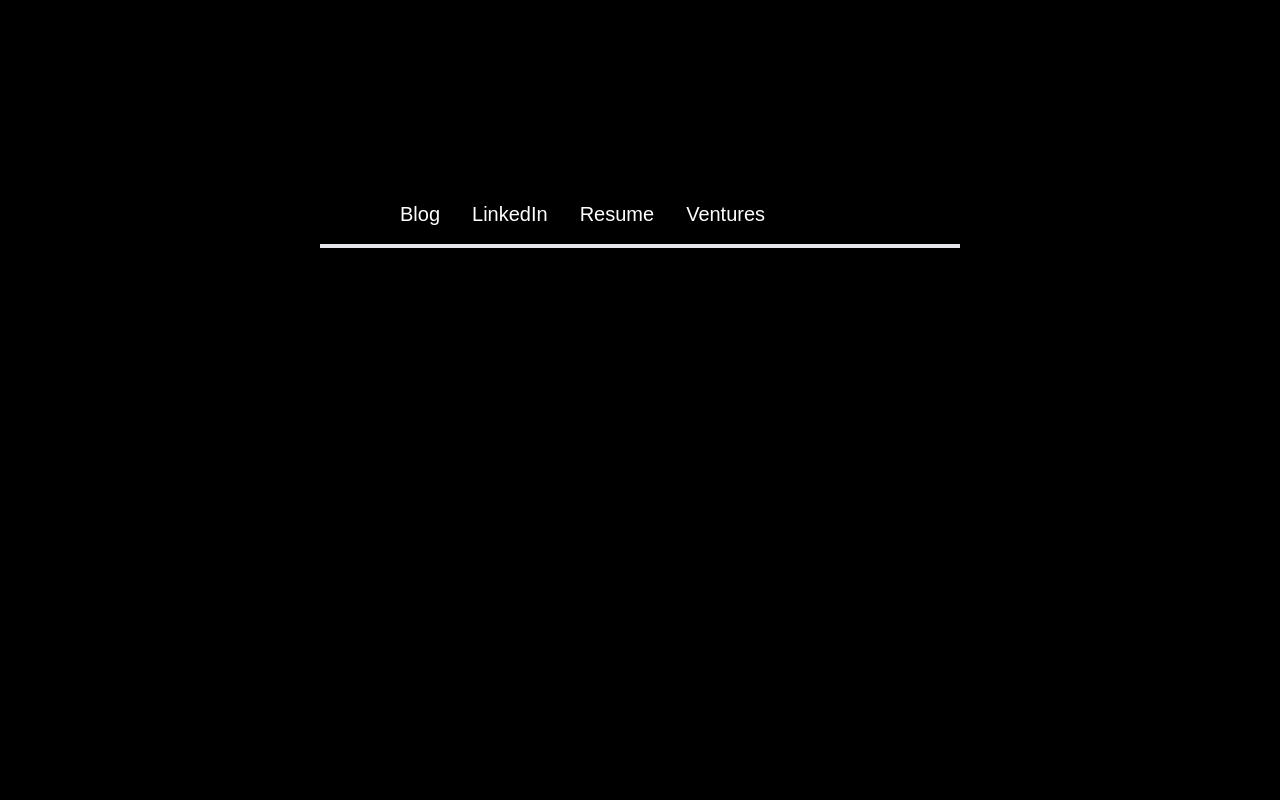
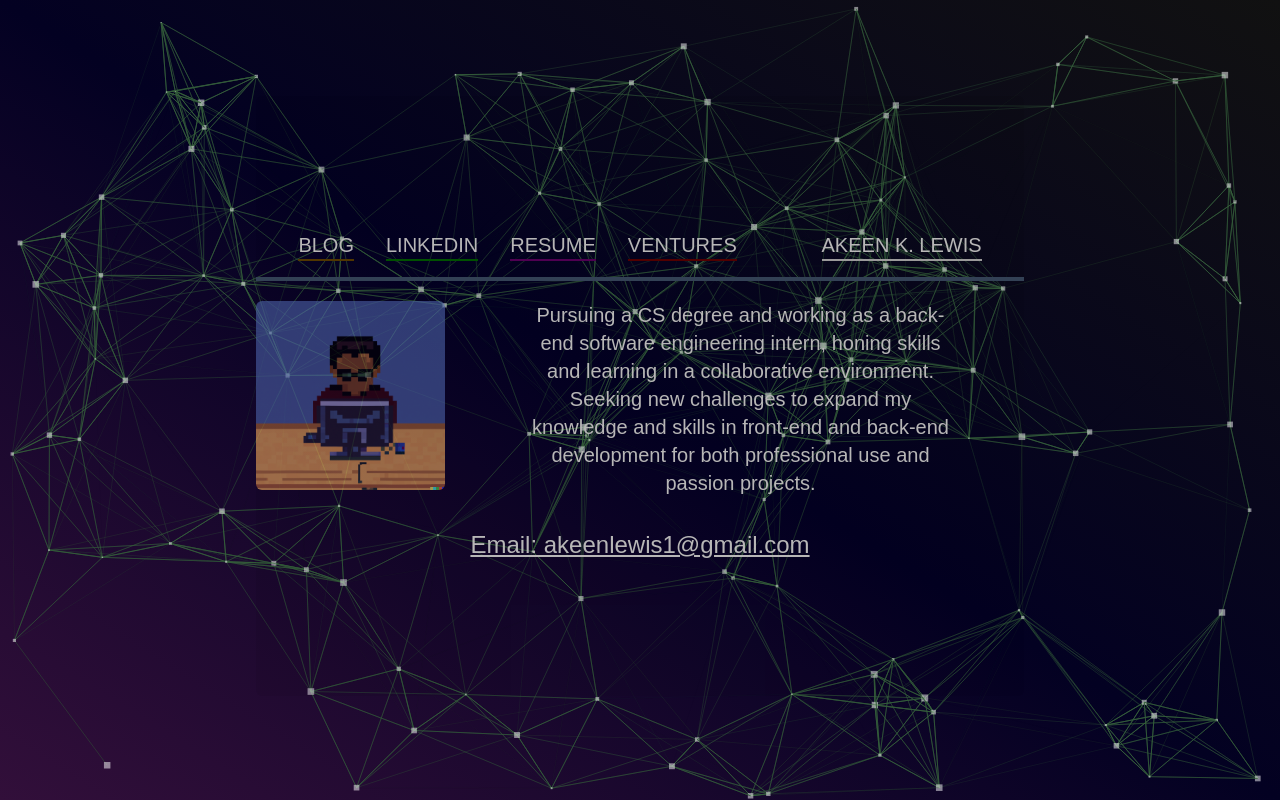
Before and after one commit to AkeenL1/personalsite, a Gatsby site: page / in a window 1280 px wide. Built offline with nearby package versions, Linux system fonts and the light colour scheme; Gatsby itself is replaced by a stand-in of ours.

Commit message:
adding stuff

```diff
--- a/gatsby-config.js
+++ b/gatsby-config.js
@@ -8,5 +8,8 @@ module.exports = {
   },
   plugins: [
     'gatsby-plugin-postcss',
+    `gatsby-plugin-image`,
+    `gatsby-plugin-sharp`,
+    `gatsby-transformer-sharp`, // Needed for dynamic images
   ],
 }
--- a/src/components/navbar.js
+++ b/src/components/navbar.js
@@ -3,13 +3,18 @@ import "../styles/global.css"
 
 const NavBar = ({link1,link2,link3,link4}) => {
     return (
-        <nav className="font-serif h-fit border-b-4 text-xl" >
-            <ul className="pl-20 pb-4 flex flex-row space-x-8">
-                <li>{link1}</li>
-                <li>{link2}</li>
-                <li>{link3}</li>
-                <li>{link4}</li>
+        <nav className="flex uppercase justify-around align-center border-b-4 border-b-slate-700" >
+            <ul className="flex flex-row space-x-8 ">
+                <li className="border-b-2 h-fit border-[#513600]">{link1}</li>
+                <li className="border-b-2 h-fit border-[#005100]">{link2}</li>
+                <li className="border-b-2 h-fit border-[#4f0051]">{link3}</li>
+                <li className="border-b-2 h-fit border-[#510000]">{link4}</li>
             </ul>
+            <div className="pb-4">
+                <h4 className="border-b-2 border-[#9b9a9a]">
+                    Akeen K. Lewis
+                </h4>
+            </div>
         </nav>
     )
 }
--- /dev/null
+++ b/src/components/particlesbarnacles.js
@@ -0,0 +1,89 @@
+import * as React from "react"
+import { useCallback } from "react";
+import Particles from "react-particles";
+import { loadFull } from "tsparticles";
+
+const Particlesbarnacles = () => {
+    const particlesInit = useCallback(async engine => {
+        console.log(engine);
+        // you can initiate the tsParticles instance (engine) here, adding custom shapes or presets
+        // this loads the tsparticles package bundle, it's the easiest method for getting everything ready
+        // starting from v2 you can add only the features you need reducing the bundle size
+        await loadFull(engine);
+    }, []);
+
+    const particlesLoaded = useCallback(async container => {
+        await console.log(container);
+    }, []);
+
+    return (
+        <Particles
+        id="tsparticles"
+        init={particlesInit}
+        loaded={particlesLoaded}
+        options={{
+            background: {
+            },
+            fpsLimit: 120,
+            interactivity: {
+                events: {
+                    resize: true,
+                },
+                modes: {
+                    push: {
+                        quantity: 7,
+                    },
+                    repulse: {
+                        distance: 200,
+                        duration: 0.4,
+                    },
+                },
+            },
+            particles: {
+                color: {
+                    value: "#FFFFFF",
+                },
+                links: {
+                    color: "#355E3B",
+                    distance: 200,
+                    enable: true,
+                    opacity: 1.125,
+                    width: 1,
+                },
+                collisions: {
+                    enable: true,
+                },
+                move: {
+                    directions: "none",
+                    enable: true,
+                    outModes: {
+                        default: "bounce",
+                    },
+                    random: false,
+                    speed: 1.5,
+                    straight: false,
+                },
+                number: {
+                    density: {
+                        enable: true,
+                        area: 800,
+                    },
+                    value: 115,
+                },
+                opacity: {
+                    value: 0.5,
+                },
+                shape: {
+                    type: "edge",
+                },
+                size: {
+                    value: { min: 1, max: 5 },
+                },
+            },
+            detectRetina: true,
+        }}
+    />
+    );
+};
+
+export default Particlesbarnacles
--- /dev/null
+++ b/src/components/temp-image.js
@@ -0,0 +1,6 @@
+import { StaticImage } from "gatsby-plugin-image"
+import * as React from "react"
+
+export default function akeen() {
+  return <StaticImage src="../images/temp.png" alt="A picture of me" />
+}
--- a/src/pages/index.js
+++ b/src/pages/index.js
@@ -1,15 +1,34 @@
 import * as React from "react"
 import "../styles/global.css"
+import temp from "../images/temp.png"
 import NavBar from "../components/navbar"
+import Particlesbarnacles from "../components/particlesbarnacles"
+/*
+Design for desktop displays from 1024×768 through 1920×1080
+Design for mobile displays from 360×640 through 414×896
+Design for tablet displays from 601×962 through 1280×800
+*/
 
 const indexPage = () => {
   return (
-    <main className="flex justify-center items-center h-screen ">
-      <div id="content" className="w-1/2 h-1/2">
-        <div id="nav">
+    <main className="bg-gradient-to-tr from-[#320f3a] via-[#030122] to-[#111111] flex justify-center items-center h-screen w-screen">
+      <Particlesbarnacles ></Particlesbarnacles>
+      <div id="content" className="flex flex-col  xl:w-3/5 w-3/4 h-3/4 mt-8 mb-6 rounded-md md:text-base lg:text-lg xl:text-xl justify-center">
+        <div id="nav" className="mb-5 text-[#b7b6b6]">
           <NavBar link1={"Blog"} link2={"LinkedIn"} link3={"Resume"} link4={"Ventures"}></NavBar>
         </div>
-        <div id="text">
+        <div id="text" className="flex justify-evenly ">
+          <div className="mr-3 w-1/4"id="pictureandinfo">
+            <img id="profileImage" className="rounded-md" src={temp} alt="Me"/>
+          </div>
+          <div id="blurb" className="flex justify-center items-center w-3/4">
+            <p className="text-center text-[#b7b6b6] w-3/4 ">
+            Pursuing a CS degree and working as a back-end software engineering intern, honing skills and learning in a collaborative environment.
+            Seeking new challenges to expand my knowledge and skills in front-end and back-end development for both professional use and passion projects.</p>
+          </div>
+        </div>
+        <div className="text-center mt-8 w-full text-[#b7b6b6]">
+            <a className="underline text-2xl" href="mailto:akeenlewis1@gmail.com">Email: akeenlewis1@gmail.com</a>
         </div>
       </div>
     </main>
@@ -18,4 +37,4 @@ const indexPage = () => {
 
 export default indexPage
 
-export const Head = () => <title>Home Page</title>
+export const Head = () => <title>Akeen Lewis</title>
--- a/src/styles/global.css
+++ b/src/styles/global.css
@@ -1,9 +1,35 @@
 @tailwind base;
 @tailwind components;
 @tailwind utilities;
-@import url('https://fonts.googleapis.com/css2?family=Montserrat:wght@300&display=swap');
+@import url('https://fonts.googleapis.com/css2?family=Montserrat:wght@600&display=swap');
 body {
     font-family: 'Montserrat', sans-serif;
     color:white;
     background-color: black;
 }
+
+#content{
+    margin-bottom: 2em;
+    background-color: rgba(0, 0, 0, 0.05);
+    z-index: 2;
+}
+
+#drawing-area {
+    position: absolute;
+    width: 100%;
+    height: 100%;
+    margin: -8% 23%;
+    opacity: 1;
+}
+#myCanvas{
+    position: absolute;
+    width: 100%;
+    height: 100%;
+}
+#temp{
+    width:100
+}
+
+#content img{
+    opacity: 0.6;
+}
--- a/src/styles/navbar.module.css
+++ b/src/styles/navbar.module.css
@@ -0,0 +1,3 @@
+.listElement {
+    float: left;
+}
```
Also changed, not shown: package.json (+11 -1 lines), src/images/temp.png (added), 1 other file.
